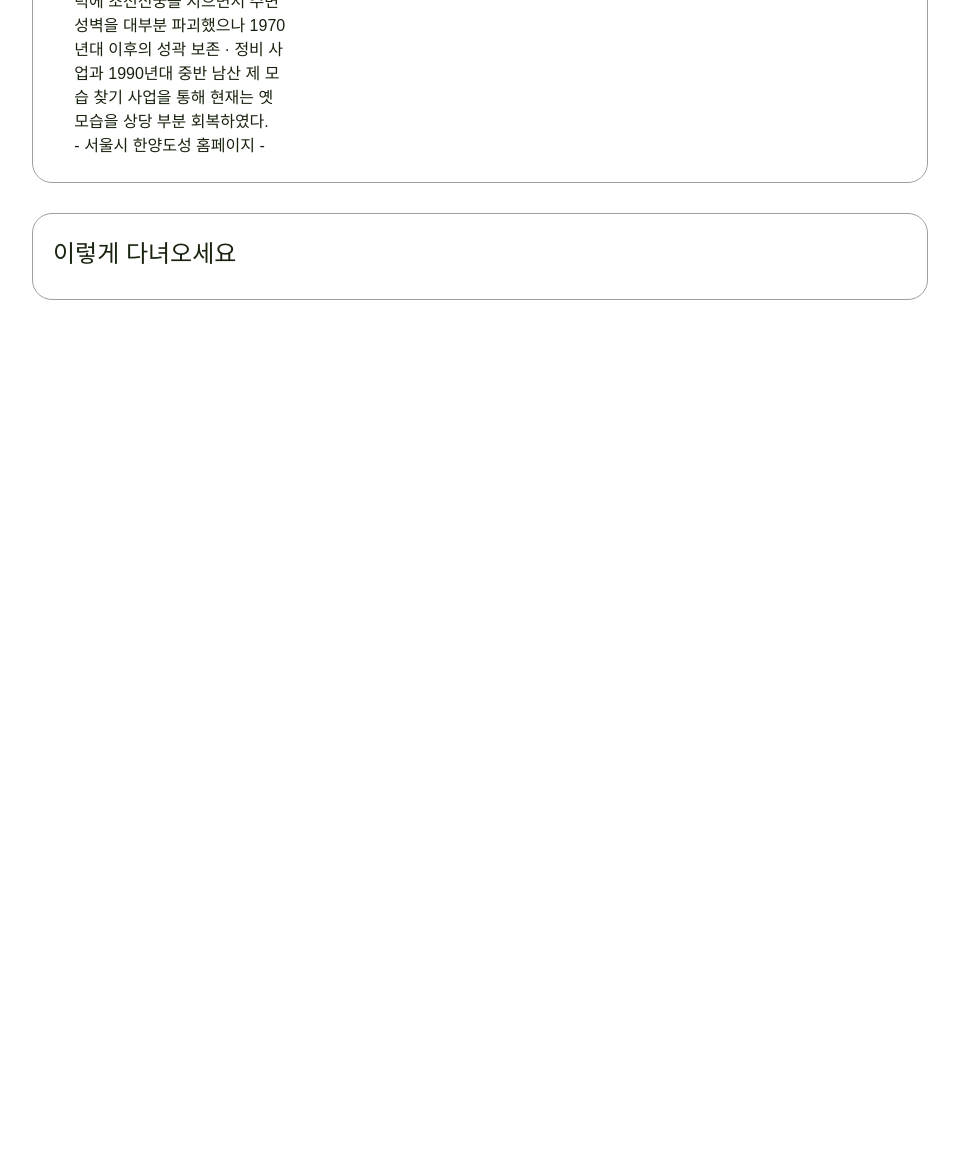
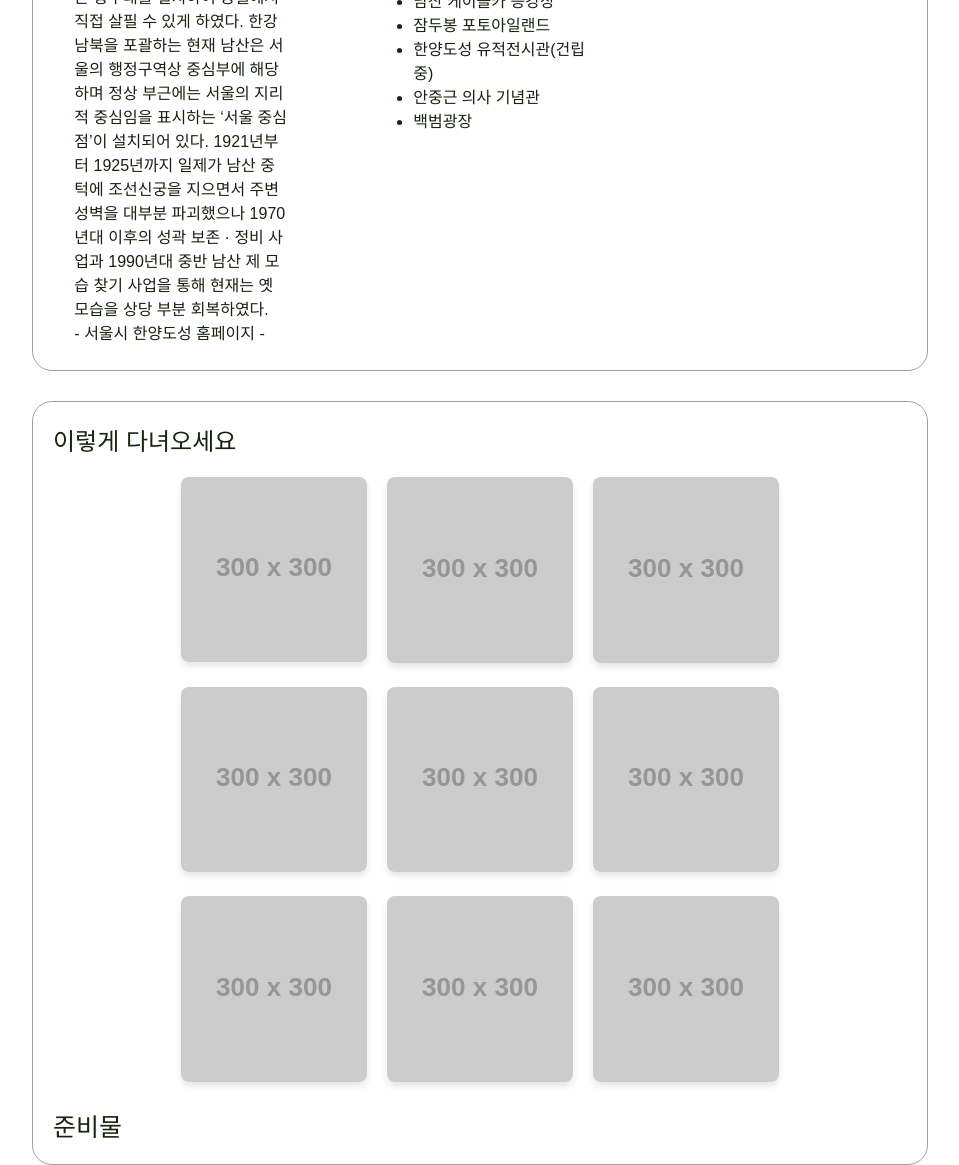
Before and after one commit to wlonep/web-programming, a plain HTML site: page PA1/202211305.html in a window 1280 px wide. Shown: the part 3370-4535 px from the top of the page, without its empty margins (160-1119 px from the left). Before the commit the page ends 3670 px from the top, so only its background shows below. Drawn offline with Linux system fonts and the light colour scheme; placeholder pictures from the web are drawn by us; a web font is replaced by a local one.

Commit message:
Add files via upload

```diff
--- a/PA1/202211305.html
+++ b/PA1/202211305.html
@@ -56,7 +56,7 @@
 						<div class="map-detail">자세히 보기</div>
 					</a>
 					<div>
-						<img src="https://seoulcitywall.seoul.go.kr/image.do?file=/wallcourse/info/2accb578-5e7f-491a-9da1-8457571945b6_0.jpg" alt="route-detail">
+						<img src="https://seoulcitywall.seoul.go.kr/image.do?file=/wallcourse/info/2accb578-5e7f-491a-9da1-8457571945b6_0.jpg" alt="route-detail" width="80%">
 					</div>
 				</div>
 				<div class="article-wrapper">
@@ -106,6 +106,23 @@
 			</section>
 			<section id="section-4">
 				<h1 class="section-title">이렇게 다녀오세요</h1>
+			    <div class="gallery">
+			        <div class="gallery-item"><img src="https://placehold.co/300" alt="Image 1"></div>
+			        <div class="gallery-item"><img src="https://placehold.co/300" alt="Image 2"></div>
+			        <div class="gallery-item"><img src="https://placehold.co/300" alt="Image 3"></div>
+			        <div class="gallery-item"><img src="https://placehold.co/300" alt="Image 4"></div>
+			        <div class="gallery-item"><img src="https://placehold.co/300" alt="Image 5"></div>
+			        <div class="gallery-item"><img src="https://placehold.co/300" alt="Image 6"></div>
+			        <div class="gallery-item"><img src="https://placehold.co/300" alt="Image 7"></div>
+			        <div class="gallery-item"><img src="https://placehold.co/300" alt="Image 8"></div>
+			        <div class="gallery-item"><img src="https://placehold.co/300" alt="Image 9"></div>
+			    </div>
+			    <article class="section-article">
+					<h2 class="article-title">준비물</h2>
+					<p>
+
+					</p>
+			    </article>
 			</section>
 		</div>
 	</div>
--- a/PA1/mystyle.css
+++ b/PA1/mystyle.css
@@ -166,3 +166,23 @@ section p {
     font-size: 25px;
     font-weight: 500;
 }
+
+.gallery {
+    display: grid;
+    grid-template-columns: repeat(3, 1fr);
+    gap: 20px;
+    width: 70%;
+    margin: 0 auto;
+}
+
+.gallery-item img {
+    width: 100%;
+    height: auto;
+    border-radius: 8px;
+    box-shadow: 0 4px 6px rgba(0, 0, 0, 0.1);
+    transition: transform 0.3s ease-in-out;
+}
+
+.gallery-item img:hover {
+    transform: scale(1.05);
+}
```
